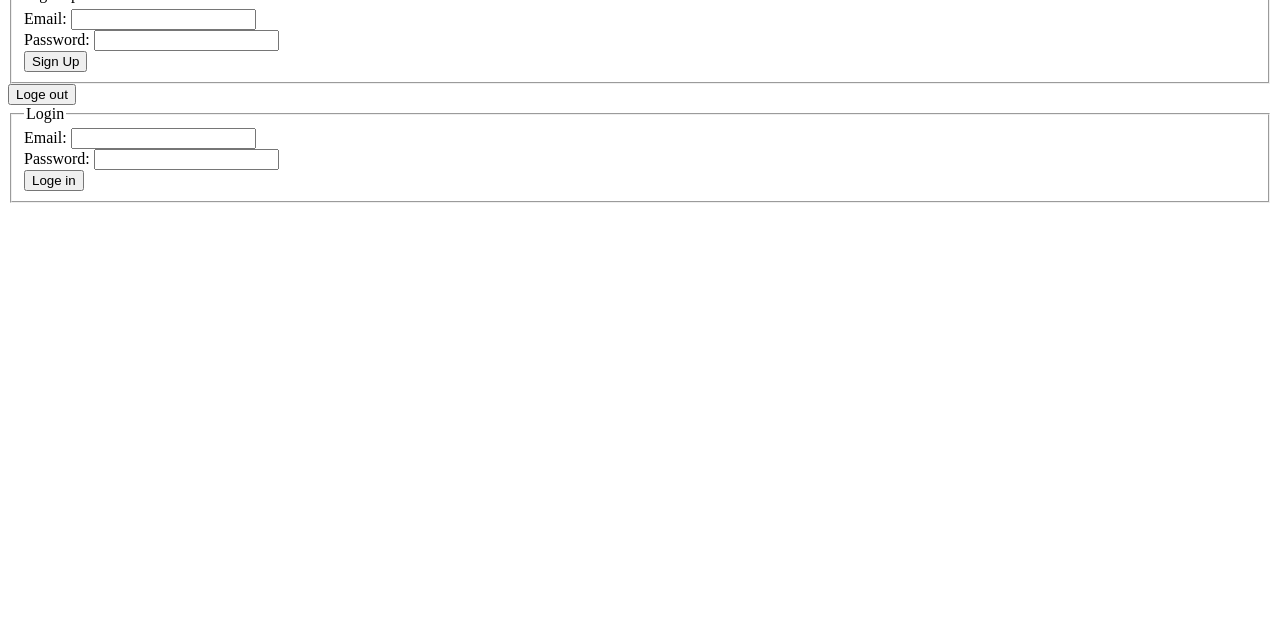
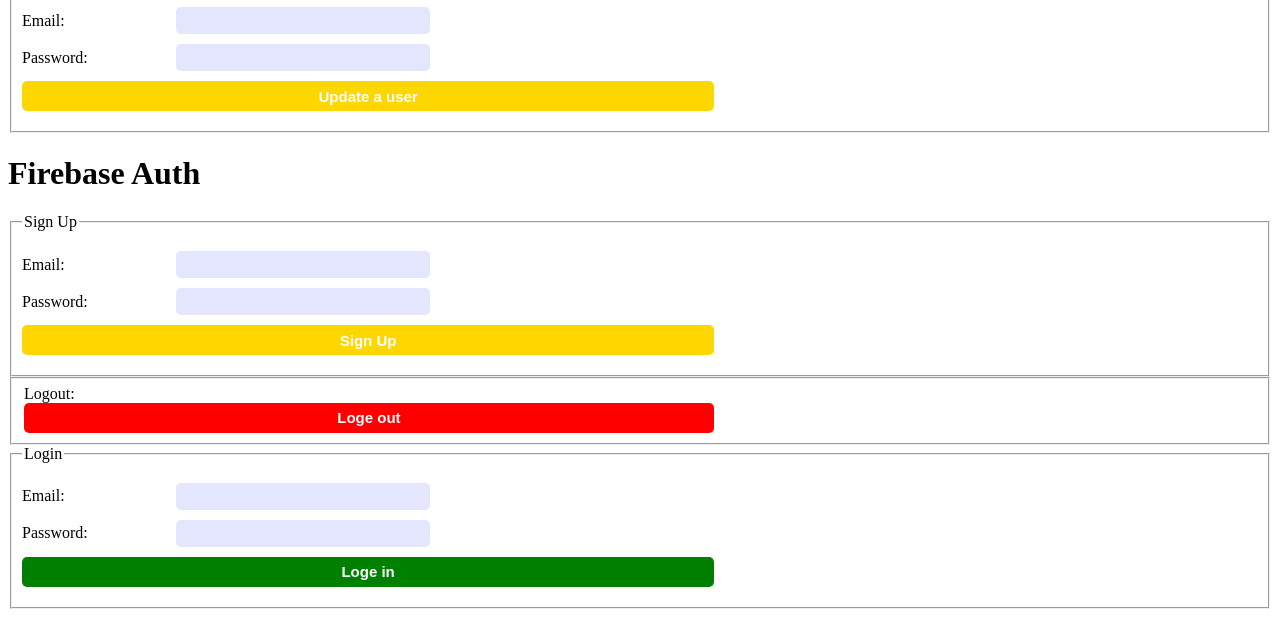
Before and after one commit to Abdo-Nsila/Firebase-Basics, a website with bundled scripts: page dist/index.html in a window 1280 px wide. Shown: the part 569-1186 px from the top of the page. Before the commit the page ends 800 px from the top, so only its background shows below. Built offline with nearby package versions, Linux system fonts and the light colour scheme; some packages are replaced by stand-ins of ours; no server answers; the database is empty.

Commit message:
UPDATE some files

```diff
--- a/dist/index.html
+++ b/dist/index.html
@@ -3,6 +3,7 @@
 <head>
     <meta charset="UTF-8">
     <meta name="viewport" content="width=device-width, initial-scale=1.0">
+    <link rel="stylesheet" href="style.css">
     <title>Firebase</title>
 </head>
 <body>
@@ -25,7 +26,7 @@
                 <input type="password" name="password" required>
             </div>
 
-            <button>Add new user</button>
+            <button class="pos">Add new user</button>
         </fieldset>
     </form>
 
@@ -38,7 +39,7 @@
                 <input type="text" name="id" required>
             </div>
 
-            <button>Delete a user</button>
+            <button class="neg">Delete a user</button>
         </fieldset>
     </form>
 
@@ -64,7 +65,7 @@
                 <input type="password" name="password" required>
             </div>
 
-            <button>Update a user</button>
+            <button class="upd">Update a user</button>
         </fieldset>
     </form>
 
@@ -82,12 +83,15 @@
                 <input type="password" name="password" required>
             </div>
 
-            <button>Sign Up</button>
+            <button class="upd">Sign Up</button>
         </fieldset>
     </form>
 
 
-    <button class="logout">Loge out</button>
+    <fieldset>
+        <label>Logout:</label><br>
+        <button class="logout neg">Loge out</button>
+    </fieldset>
 
 
     <form class="login">
@@ -102,7 +106,7 @@
                 <input type="password" name="password" required>
             </div>
 
-            <button>Loge in</button>
+            <button class="pos">Loge in</button>
         </fieldset>
     </form>
 
--- /dev/null
+++ b/dist/style.css
@@ -0,0 +1,52 @@
+
+form fieldset{
+    padding: 20px 10px;
+    display: flex;
+    flex-direction: column;
+    gap: 10px;
+}
+
+
+label{
+    display: inline-block;
+    /* background-color: chocolate; */
+    width: 150px;
+}
+
+
+input,#ids{
+    width: 250px;
+    height: 25px;
+    background: #e4e6ff;
+    border: none;
+    border-radius: 5px;
+    font-size: 16px;
+    text-indent: 10px;
+    letter-spacing: 2px;
+}
+
+#ids{
+    width: 258px;
+    cursor: pointer;
+}
+
+button{
+    font-size: 15px;
+    font-weight: 600;
+    height: 30px;
+    width: 56%;
+    border: none;
+    cursor: pointer;
+    color: white;
+    border-radius: 5px;
+}
+
+.pos{
+    background-color: green;
+}
+.upd{
+    background-color: gold;
+}
+.neg{
+    background-color: red;
+}
```
